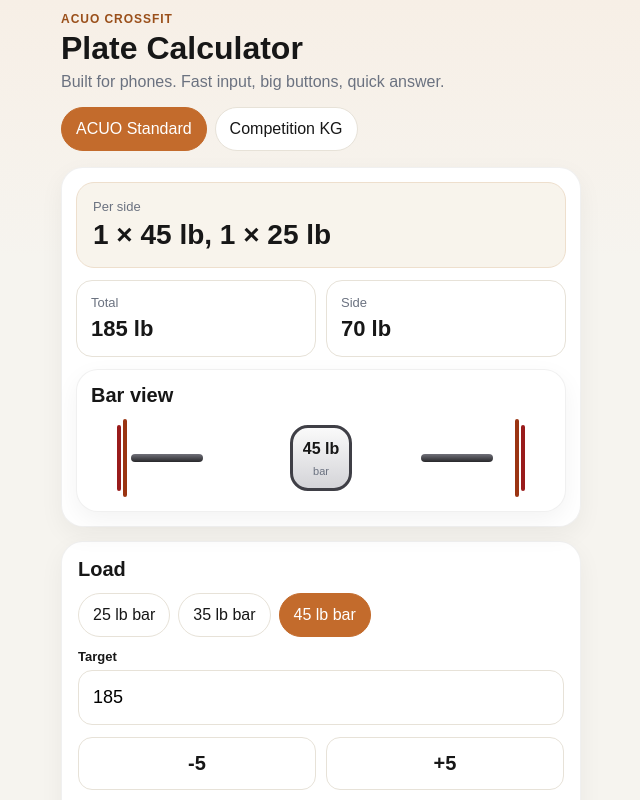
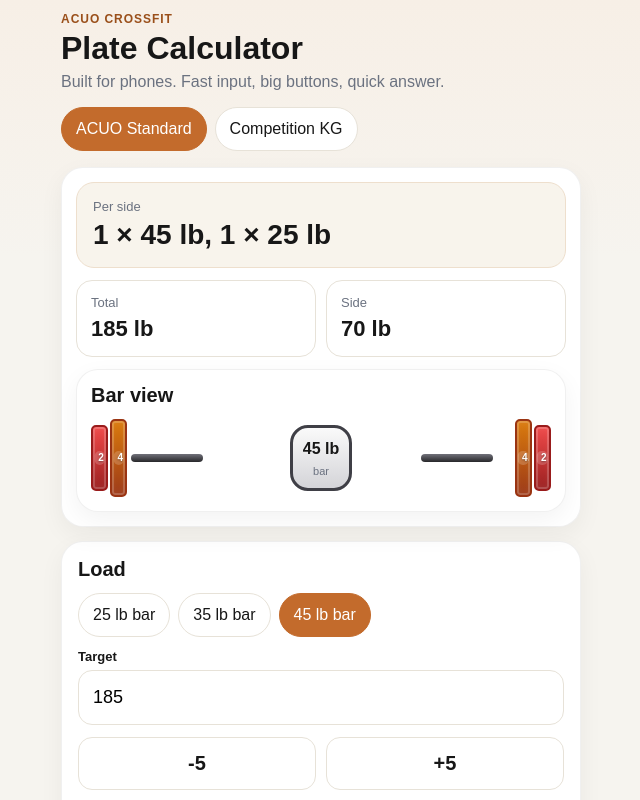
Before and after one commit to jdnipp/Plate_Calc_mobile_v2, a React (Vite) app: page / in a window 1280 px wide. Shown: the top 800 px of the page, without its empty margins (319-959 px from the left). Built offline with nearby package versions, Linux system fonts and the light colour scheme.

Commit message:
Adjust plate width in styles.css

```diff
--- a/src/styles.css
+++ b/src/styles.css
@@ -70,7 +70,7 @@ h1{margin:0;font-size:32px}
 .plate-side:first-child{justify-content:flex-end}
 .plate{
   /*width:clamp(45px,8vw,45px);*/
-  width:clamp(60px);
+  width:clamp(35px, 12vw, 50px);
   border-radius:var(--plate-radius);
   border:2px solid #b8a998;
   display:flex;align-items:center;justify-content:center;
```
